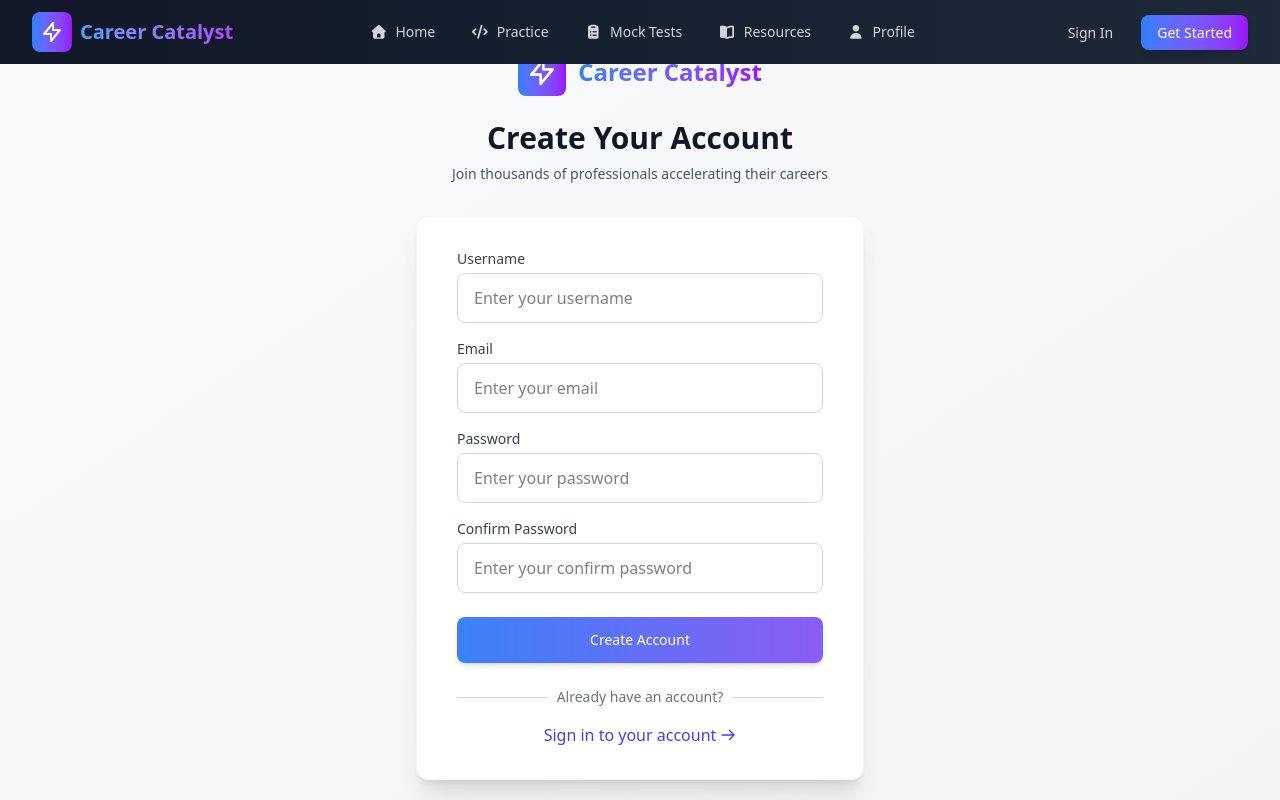
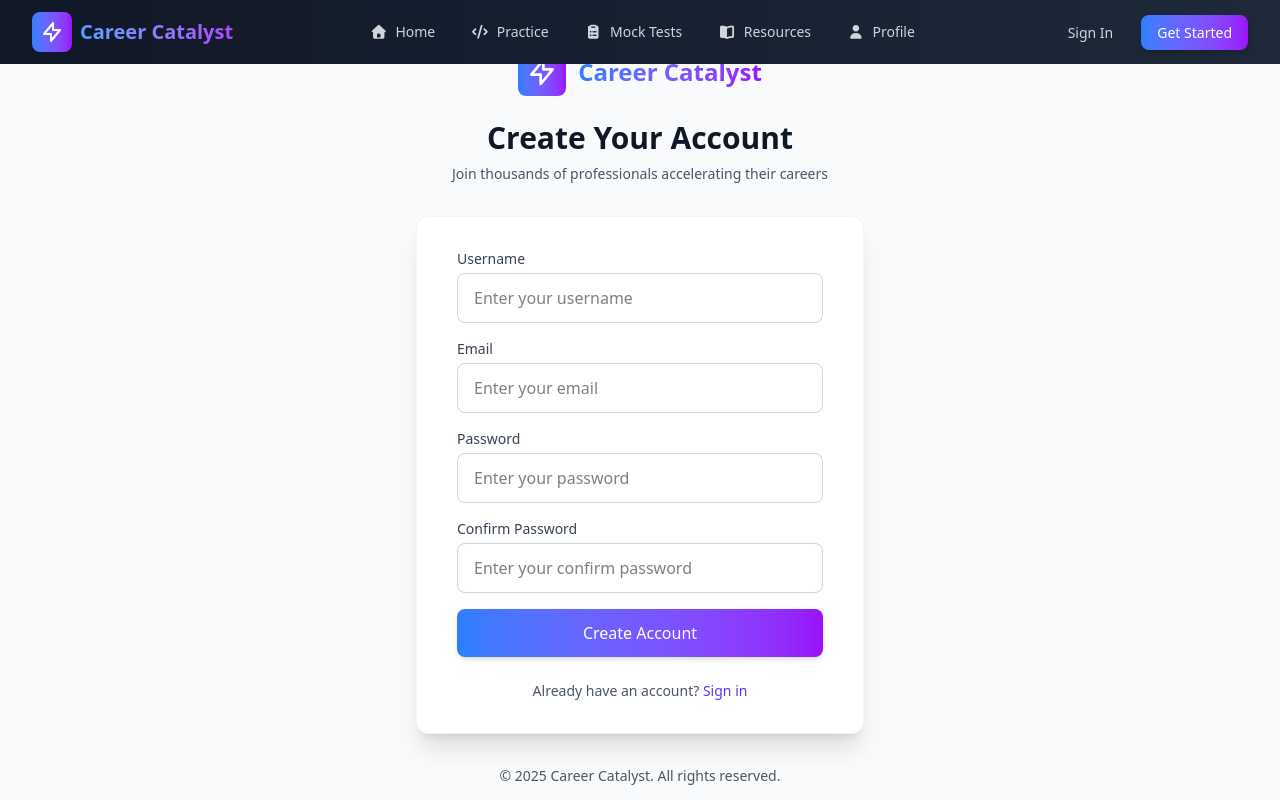
Before and after one commit to Bhagvansingh-lodhi/careercatalyst, a React (Vite) app: page /register in a window 1280 px wide. Shown: the top 800 px of the page. Built offline with nearby package versions, Linux system fonts and the light colour scheme.

Commit message:
Update Register.jsx

```diff
--- a/src/pages/Register.jsx
+++ b/src/pages/Register.jsx
@@ -1,6 +1,7 @@
+// src/pages/Register.jsx
 import { useState } from 'react';
 import { motion } from 'framer-motion';
-import { Link, useNavigate } from 'react-router-dom';
+import { Link } from 'react-router-dom';
 import axios from 'axios';
 
 export default function Register() {
@@ -10,17 +11,14 @@ export default function Register() {
     password: '',
     confirmPassword: '',
   });
+
   const [errors, setErrors] = useState({});
   const [isLoading, setIsLoading] = useState(false);
-  const [apiError, setApiError] = useState('');
-  const navigate = useNavigate();
 
   const handleChange = (e) => {
-    setFormData(prev => ({ ...prev, [e.target.name]: e.target.value }));
-    if (errors[e.target.name]) {
-      setErrors(prev => ({ ...prev, [e.target.name]: '' }));
-    }
-    setApiError('');
+    const { name, value } = e.target;
+    setFormData(prev => ({ ...prev, [name]: value }));
+    if (errors[name]) setErrors(prev => ({ ...prev, [name]: '' }));
   };
 
   const validate = () => {
@@ -39,106 +37,85 @@ export default function Register() {
     const validationErrors = validate();
     if (Object.keys(validationErrors).length > 0) {
       setErrors(validationErrors);
-      const form = e.target;
-      form.classList.add('shake');
-      setTimeout(() => form.classList.remove('shake'), 500);
       return;
     }
 
-    setErrors({});
     setIsLoading(true);
-    setApiError('');
-
     try {
-      const res = await axios.post('https://ppp-v4ah.onrender.com/api/auth/signup', {
-        name: formData.username,
+      const res = await axios.post('https://ppp-v4ah.onrender.com/api/auth/register', {
+        username: formData.username,
         email: formData.email,
         password: formData.password,
       });
-
-      // Success - optionally save token if backend returns JWT
-      localStorage.setItem('token', res.data.token);
-
-      // Redirect to login
-      navigate('/login');
+      alert('Registered successfully!');
+      setFormData({ username: '', email: '', password: '', confirmPassword: '' });
     } catch (err) {
-      console.log(err.response);
-      setApiError(err.response?.data?.message || 'Registration failed');
+      alert(err.response?.data?.message || 'Registration failed');
     } finally {
       setIsLoading(false);
     }
   };
 
-  // Animation variants
-  const containerVariants = { hidden: { opacity: 0 }, visible: { opacity: 1, transition: { staggerChildren: 0.1, delayChildren: 0.3 } } };
-  const itemVariants = { hidden: { y: 20, opacity: 0 }, visible: { y: 0, opacity: 1, transition: { type: "spring", stiffness: 100, damping: 10 } } };
-  const buttonVariants = { initial: { background: "linear-gradient(to right, #3b82f6, #8b5cf6)" }, hover: { background: "linear-gradient(to right, #2563eb, #7c3aed)", scale: 1.02, transition: { duration: 0.3 } }, tap: { scale: 0.98 }, loading: { scale: 0.95 } };
+  const containerVariants = {
+    hidden: { opacity: 0 },
+    visible: { opacity: 1, transition: { staggerChildren: 0.1, delayChildren: 0.3 } },
+  };
+
+  const itemVariants = {
+    hidden: { y: 20, opacity: 0 },
+    visible: { y: 0, opacity: 1, transition: { type: 'spring', stiffness: 100, damping: 10 } },
+  };
 
   return (
-    <div className="min-h-screen flex items-center justify-center bg-gradient-to-br from-gray-50 to-gray-100 py-12 px-4 sm:px-6 lg:px-8">
+    <div className="min-h-screen flex items-center justify-center bg-gray-50 py-12 px-4 sm:px-6 lg:px-8">
       <div className="max-w-md w-full">
-        {/* Header */}
-        <motion.div initial={{ opacity: 0, y: -20 }} animate={{ opacity: 1, y: 0 }} transition={{ duration: 0.5 }} className="text-center mb-8">
-          <Link to="/" className="inline-flex items-center justify-center mb-6">
+        <motion.div className="text-center mb-8" initial={{ opacity: 0, y: -20 }} animate={{ opacity: 1, y: 0 }} transition={{ duration: 0.5 }}>
+          <Link to="/" className="inline-flex items-center mb-6">
             <motion.div className="bg-gradient-to-r from-blue-500 to-purple-600 p-2 rounded-lg mr-3" whileHover={{ rotate: [0, -5, 5, 0] }} transition={{ duration: 0.5 }}>
               <svg xmlns="http://www.w3.org/2000/svg" className="h-8 w-8 text-white" fill="none" viewBox="0 0 24 24" stroke="currentColor">
                 <path strokeLinecap="round" strokeLinejoin="round" strokeWidth={2} d="M13 10V3L4 14h7v7l9-11h-7z" />
               </svg>
             </motion.div>
-            <span className="text-2xl font-bold bg-clip-text text-transparent bg-gradient-to-r from-blue-500 to-purple-600">Career Catalyst</span>
+            <span className="text-2xl font-bold bg-clip-text text-transparent bg-gradient-to-r from-blue-500 to-purple-600">
+              Career Catalyst
+            </span>
           </Link>
           <h2 className="text-3xl font-extrabold text-gray-900">Create Your Account</h2>
           <p className="mt-2 text-sm text-gray-600">Join thousands of professionals accelerating their careers</p>
         </motion.div>
 
-        {/* Form */}
         <motion.div className="bg-white py-8 px-6 shadow-xl rounded-xl sm:px-10 border border-gray-100" variants={containerVariants} initial="hidden" animate="visible">
-          {apiError && <p className="text-red-500 text-center mb-4">{apiError}</p>}
           <form className="mb-0 space-y-4" onSubmit={handleSubmit} noValidate>
-            {["username", "email", "password", "confirmPassword"].map((field) => {
-              const isPassword = field.includes("password");
-              const label = field === "confirmPassword" ? "Confirm Password" : field.charAt(0).toUpperCase() + field.slice(1);
+            {['username', 'email', 'password', 'confirmPassword'].map((field) => {
+              const isPassword = field.includes('password');
+              const label = field === 'confirmPassword' ? 'Confirm Password' : field.charAt(0).toUpperCase() + field.slice(1);
               return (
                 <motion.div key={field} variants={itemVariants}>
                   <label htmlFor={field} className="block text-sm font-medium text-gray-700 mb-1">{label}</label>
                   <input
                     id={field}
                     name={field}
-                    type={isPassword ? "password" : "text"}
+                    type={isPassword ? 'password' : 'text'}
                     value={formData[field]}
                     onChange={handleChange}
-                    className={`w-full px-4 py-3 border rounded-lg focus:ring-2 focus:outline-none transition-colors duration-200 ${errors[field] ? "border-red-500 focus:ring-red-500" : "border-gray-300 focus:ring-indigo-500"}`}
                     placeholder={`Enter your ${label.toLowerCase()}`}
+                    className={`w-full px-4 py-3 border rounded-lg focus:ring-2 focus:outline-none transition-colors duration-200 ${
+                      errors[field] ? 'border-red-500 focus:ring-red-500' : 'border-gray-300 focus:ring-indigo-500'
+                    }`}
                   />
                   {errors[field] && <p className="text-red-500 text-sm mt-1">{errors[field]}</p>}
                 </motion.div>
               );
             })}
-            <motion.div variants={itemVariants} className="pt-2">
-              <motion.button type="submit" className="w-full flex justify-center items-center py-3 px-4 border border-transparent text-sm font-medium rounded-lg text-white shadow-md focus:outline-none focus:ring-2 focus:ring-offset-2 focus:ring-indigo-500 relative overflow-hidden" variants={buttonVariants} initial="initial" whileHover="hover" whileTap="tap" animate={isLoading ? "loading" : "initial"} disabled={isLoading}>
-                {isLoading ? <div className="h-5 w-5 border-2 border-white border-t-transparent rounded-full animate-spin" /> : 'Create Account'}
-              </motion.button>
-            </motion.div>
+
+            <motion.button type="submit" className="w-full py-3 px-4 text-white font-medium rounded-lg shadow-md bg-gradient-to-r from-blue-500 to-purple-600 hover:from-blue-600 hover:to-purple-700" whileTap={{ scale: 0.98 }}>
+              {isLoading ? <div className="h-5 w-5 border-2 border-white border-t-transparent rounded-full animate-spin mx-auto" /> : 'Create Account'}
+            </motion.button>
           </form>
 
-          <motion.div className="mt-6" variants={itemVariants}>
-            <div className="relative">
-              <div className="absolute inset-0 flex items-center">
-                <div className="w-full border-t border-gray-300"></div>
-              </div>
-              <div className="relative flex justify-center text-sm">
-                <span className="px-2 bg-white text-gray-500">Already have an account?</span>
-              </div>
-            </div>
-            <div className="mt-4 text-center">
-              <Link to="/login" className="font-medium text-indigo-600 hover:text-indigo-500 transition-colors duration-200 inline-flex items-center">
-                Sign in to your account
-                <svg className="w-4 h-4 ml-1" fill="none" viewBox="0 0 24 24" stroke="currentColor">
-                  <path strokeLinecap="round" strokeLinejoin="round" strokeWidth={2} d="M14 5l7 7m0 0l-7 7m7-7H3" />
-                </svg>
-              </Link>
-            </div>
-          </motion.div>
+          <p className="mt-6 text-center text-sm text-gray-600">
+            Already have an account? <Link to="/login" className="text-indigo-600 hover:text-indigo-500 font-medium">Sign in</Link>
+          </p>
         </motion.div>
 
         <motion.p className="mt-8 text-center text-sm text-gray-600" initial={{ opacity: 0 }} animate={{ opacity: 1 }} transition={{ delay: 0.5 }}>
```
